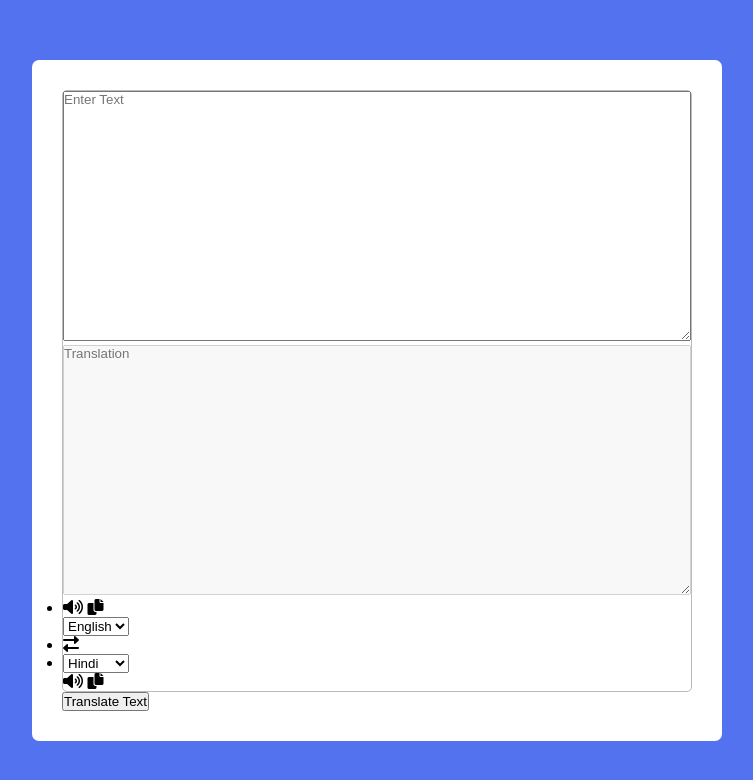
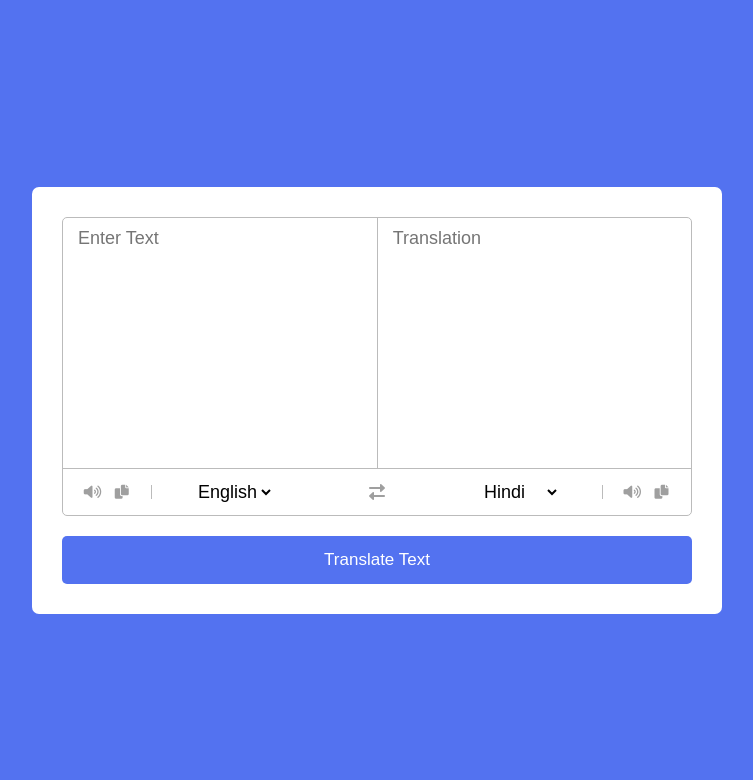
Before and after one commit to akshatsinghania/language-translator, a plain HTML site: page index.html in a window 1280 px wide. Shown: the whole page, without its empty margins (263-1016 px from the left). Drawn offline with Linux system fonts and the light colour scheme.

Commit message:
added styling to the home page

```diff
--- a/index.html
+++ b/index.html
@@ -18,7 +18,7 @@
         <div class="text-input">
           <textarea class="from-text" placeholder="Enter Text"></textarea>
           <textarea
-            class="from-to"
+            class="to-text"
             placeholder="Translation"
             readonly
             disabled
--- a/style.css
+++ b/style.css
@@ -21,7 +21,77 @@ body {
   border-radius: 5px;
   border: 1px solid #bbb;
 }
+.wrapper .text-input {
+  display: flex;
+  border-bottom: 1px solid #bbb;
+}
+.text-input .to-text {
+  border-radius: 0px;
+  border-left: 1px solid #bbb;
+}
 .text-input textarea {
   height: 250px;
   width: 100%;
+  border: none;
+  outline: none;
+  resize: none;
+  font-size: 18px;
+  border-radius: 5px;
+  background: none;
+  padding: 10px 15px;
 }
+.controls,
+li,
+.icons,
+.icons i {
+  display: flex;
+  align-items: center;
+  justify-content: space-between;
+}
+.controls {
+  list-style: none;
+  padding: 12px 15px;
+}
+.controls .row.from .icons {
+  padding-right: 15px;
+  border-right: 1px solid #bbb;
+}
+
+.controls .row.to .icons {
+  padding-left: 15px;
+  border-left: 1px solid #bbb;
+}
+
+.controls .icons {
+  width: 38%;
+}
+.controls .icons i {
+  width: 50px;
+  color: #9f9f9f;
+  font-size: 14px;
+  cursor: pointer;
+  justify-content: center;
+}
+.controls .row select {
+  border: none;
+  outline: none;
+  font-size: 18px;
+  background: none;
+}
+.controls .exchange {
+  color: #9f9f9f;
+  font-size: 16px;
+  cursor: pointer;
+}
+.container button {
+  width: 100%;
+  padding: 14px;
+  margin-top: 20px;
+  border: none;
+  outline: none;
+  cursor: pointer;
+  color: #fff;
+  font-size: 17px;
+  border-radius: 5px;
+  background: #5372f0;
+}
```
